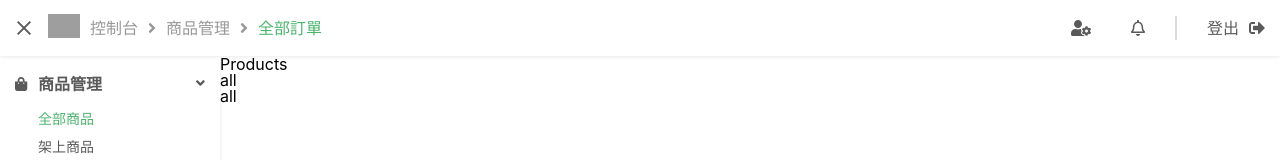
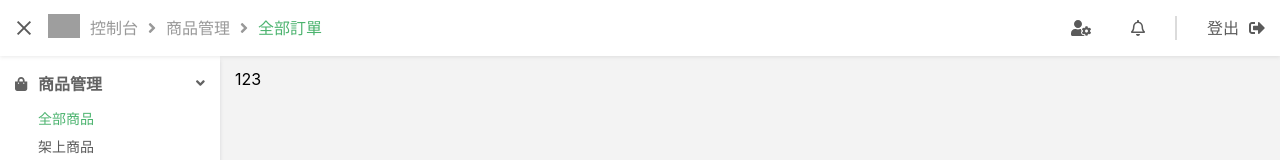
Before and after one commit to awdr74100/pet-ecommerce, a Vue app: page /admin/products/all in a window 1280 px wide. Shown: the top 160 px of the page. Built offline with nearby package versions, Linux system fonts and the light colour scheme; grey boxes are pictures that could not be loaded.

Commit message:
20200821 record

```diff
--- a/src/assets/scss-scoped/components/Dashboard/header.scss
+++ b/src/assets/scss-scoped/components/Dashboard/header.scss
@@ -28,7 +28,7 @@
   &__line {
     width: 2px;
     height: 24px;
-    background: rgb(219, 219, 219);
+    background-color: rgb(219, 219, 219);
   }
   &__btn {
     text-decoration: none;
--- a/src/assets/scss-scoped/components/Dashboard/sidebar.scss
+++ b/src/assets/scss-scoped/components/Dashboard/sidebar.scss
@@ -1,5 +1,16 @@
 .sidebar {
   color: theme-color('secondary');
+
+  .logo {
+    color: #a0d26e;
+    font-weight: 800;
+    padding: 19.5px 0px 19.5px 15px;
+    box-shadow: 0 1px 4px 0 rgba(74, 74, 78, 0.12);
+
+    .highlight {
+      color: #796e5d;
+    }
+  }
 
   .rotate {
     transform: rotate(180deg);
@@ -11,20 +22,18 @@
     align-items: center;
     margin-bottom: 8px;
     transition: all 0.3s;
-    font-weight: 900;
+    color: lighten(theme-color('secondary'), 3%);
+    font-weight: 600;
 
     .text-l-1 {
       margin-left: 0.75px;
     }
-
     .text-l-2 {
       margin-left: 2.5px;
     }
-
     span:first-child {
       margin-top: -1px;
     }
-
     span:last-child {
       transition: all 0.3s;
     }
--- a/src/assets/scss-scoped/views/Dashboard/index.scss
+++ b/src/assets/scss-scoped/views/Dashboard/index.scss
@@ -34,6 +34,8 @@
   margin-top: 56px;
   margin-left: 0px;
   transition: all 0.3s;
+  min-height: calc(100vh - 56px);
+  background-color: lighten(theme-color('gray'), 36%);
   @include desktop() {
     .openSidebar & {
       margin-left: 220px;
--- a/src/assets/scss/helpers/_display.scss
+++ b/src/assets/scss/helpers/_display.scss
@@ -17,3 +17,9 @@
     display: flex !important;
   }
 }
+
+.d-md-none {
+  @include desktop() {
+    display: none !important;
+  }
+}
--- a/src/components/Dashboard/Sidebar.vue
+++ b/src/components/Dashboard/Sidebar.vue
@@ -1,5 +1,6 @@
 <template>
   <div class="sidebar">
+    <div class="logo d-md-none">毛孩<span class="highlight">百貨</span></div>
     <ul class="p-3">
       <li>
         <div class="tab-name py-1" @click="tabToggle('products')">
--- a/src/views/Dashboard/Products.vue
+++ b/src/views/Dashboard/Products.vue
@@ -1,20 +1,21 @@
 <template>
-  <div>
-    <p>{{ $route.name }}</p>
-    <p>{{ $route.params.tab }}</p>
-    <p>{{ alert }}</p>
+  <div class="container mt-3">
+    <p>123</p>
+    <p>{{ path }}</p>
   </div>
 </template>
 
 <script>
 export default {
+  computed: {
+    path() {
+      const path = this.$route.mata;
+      console.log('re');
+      return path;
+    },
+  },
   created() {
-    console.log(123);
-  },
-  computed: {
-    alert() {
-      return this.$route.params.tab;
-    },
+    console.log('created');
   },
 };
 </script>
```
